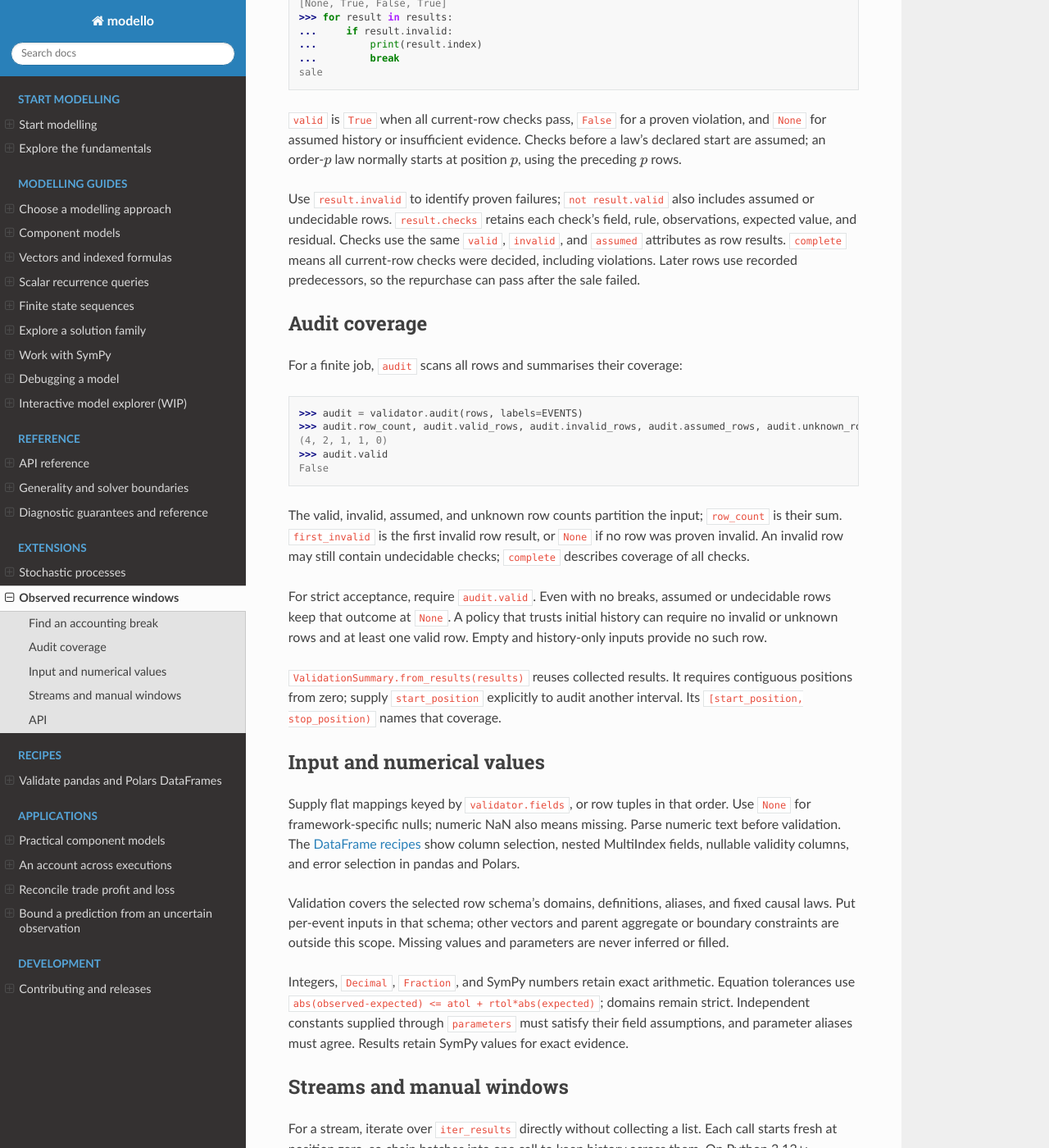
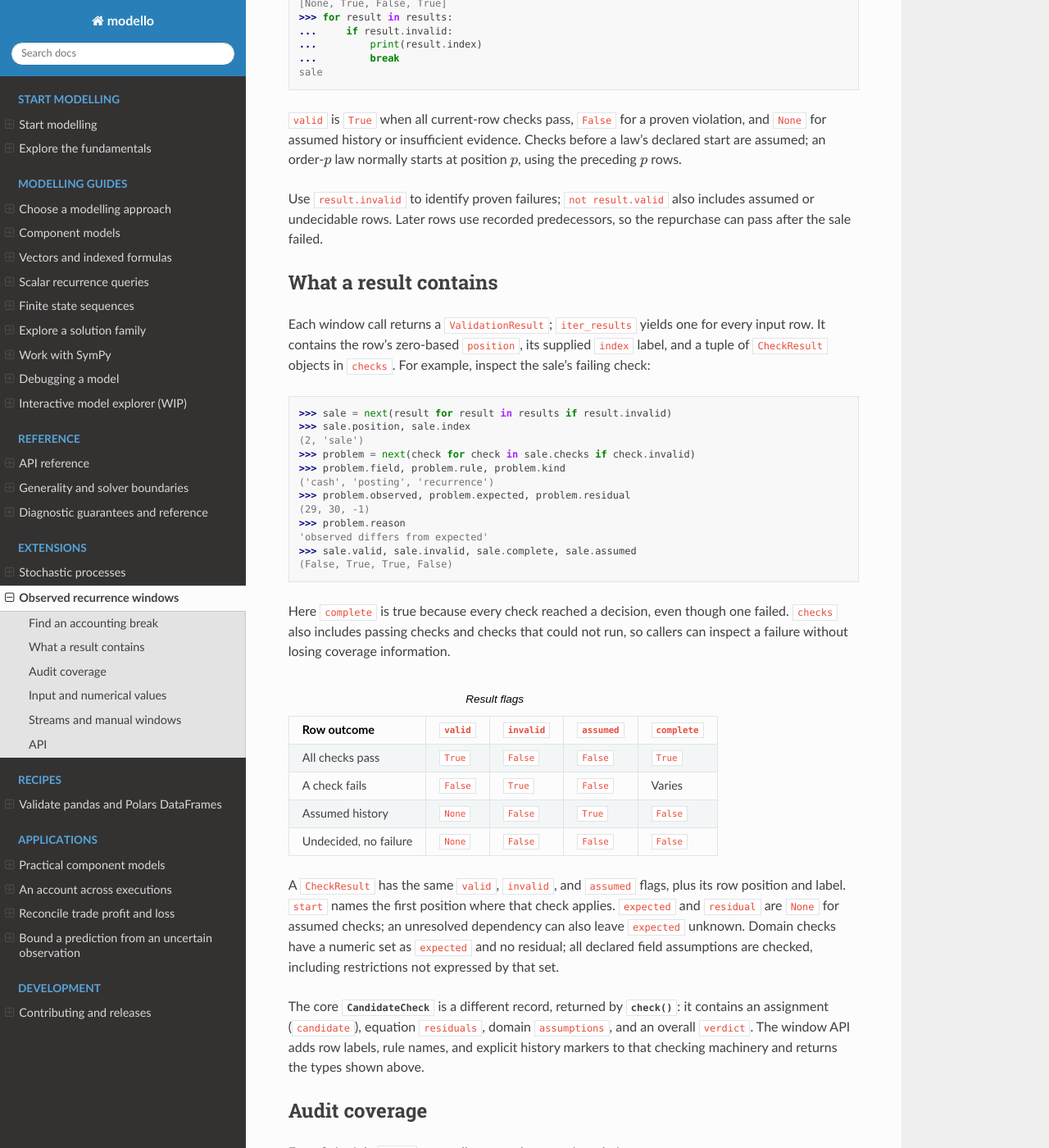
Before and after one commit to Code0x58/modello, a Sphinx documentation site: the page built from docs/contrib/validation.rst, in a window 1280 px wide and 1400 px high, scrolled down 927 px. Shown: the whole window at 82% size. Built offline with Sphinx 7.4.7 and the Read the Docs theme 3.1.0, drawn with Linux system fonts in a browser that asks for light colours; some of the changed text lies outside the part shown.

Commit message:
Reuse core model checks and SymPy window indexing

```diff
--- a/docs/contrib/validation.rst
+++ b/docs/contrib/validation.rst
@@ -73,12 +73,78 @@ Checks before a law's declared start are assumed; an order-:math:`p` law
 normally starts at position :math:`p`, using the preceding :math:`p` rows.
 
 Use ``result.invalid`` to identify proven failures; ``not result.valid`` also
-includes assumed or undecidable rows. ``result.checks`` retains each check's
-field, rule, observations, expected value, and residual. Checks use the same
-``valid``, ``invalid``, and ``assumed`` attributes as row results.
-``complete`` means all current-row checks were decided, including violations.
+includes assumed or undecidable rows.
 Later rows use recorded predecessors, so the repurchase can pass after the sale
 failed.
+
+What a result contains
+----------------------
+
+Each window call returns a ``ValidationResult``; ``iter_results`` yields one
+for every input row. It contains the row's zero-based ``position``, its supplied
+``index`` label, and a tuple of ``CheckResult`` objects in ``checks``.
+For example, inspect the sale's failing check:
+
+.. doctest::
+
+   >>> sale = next(result for result in results if result.invalid)
+   >>> sale.position, sale.index
+   (2, 'sale')
+   >>> problem = next(check for check in sale.checks if check.invalid)
+   >>> problem.field, problem.rule, problem.kind
+   ('cash', 'posting', 'recurrence')
+   >>> problem.observed, problem.expected, problem.residual
+   (29, 30, -1)
+   >>> problem.reason
+   'observed differs from expected'
+   >>> sale.valid, sale.invalid, sale.complete, sale.assumed
+   (False, True, True, False)
+
+Here ``complete`` is true because every check reached a decision, even though
+one failed. ``checks`` also includes passing checks and checks that could not
+run, so callers can inspect a failure without losing coverage information.
+
+.. list-table:: Result flags
+   :header-rows: 1
+
+   * - Row outcome
+     - ``valid``
+     - ``invalid``
+     - ``assumed``
+     - ``complete``
+   * - All checks pass
+     - ``True``
+     - ``False``
+     - ``False``
+     - ``True``
+   * - A check fails
+     - ``False``
+     - ``True``
+     - ``False``
+     - Varies
+   * - Assumed history
+     - ``None``
+     - ``False``
+     - ``True``
+     - ``False``
+   * - Undecided, no failure
+     - ``None``
+     - ``False``
+     - ``False``
+     - ``False``
+
+A ``CheckResult`` has the same ``valid``, ``invalid``, and ``assumed`` flags,
+plus its row position and label. ``start`` names the first position where that
+check applies. ``expected`` and ``residual`` are ``None`` for assumed checks;
+an unresolved dependency can also leave ``expected`` unknown. Domain checks
+have a numeric set as ``expected`` and no residual; all declared field
+assumptions are checked, including restrictions not expressed by that set.
+
+The core :class:`~modello.diagnostics.CandidateCheck` is a different record,
+returned by :meth:`~modello.diagnostics.ModelProblem.check`: it contains an
+assignment (``candidate``), equation ``residuals``, domain ``assumptions``, and
+an overall ``verdict``. The window API adds row labels, rule names, and explicit
+history markers to that checking machinery and returns the types shown above.
 
 Audit coverage
 ---------------
@@ -92,6 +158,8 @@ For a finite job, ``audit`` scans all rows and summarises their coverage:
    (4, 2, 1, 1, 0)
    >>> audit.valid
    False
+   >>> audit.first_invalid == sale
+   True
 
 The valid, invalid, assumed, and unknown row counts partition the input;
 ``row_count`` is their sum. ``first_invalid`` is the first invalid row result,
@@ -102,6 +170,9 @@ For strict acceptance, require ``audit.valid``. Even with no breaks,
 assumed or undecidable rows keep that outcome at ``None``. A policy that trusts
 initial history can require no invalid or unknown rows and at least one valid
 row. Empty and history-only inputs provide no such row.
+
+``ValidationSummary`` retains the counts and first invalid ``ValidationResult``
+without storing every row.
 
 ``ValidationSummary.from_results(results)`` reuses collected results. It requires
 contiguous positions from zero; supply ``start_position`` explicitly to audit
@@ -125,6 +196,8 @@ Integers, ``Decimal``, ``Fraction``, and SymPy numbers retain exact arithmetic.
 Equation tolerances use ``abs(observed-expected) <= atol + rtol*abs(expected)``;
 domains remain strict. Independent constants supplied through ``parameters``
 must satisfy their field assumptions, and parameter aliases must agree.
+Resolvable scalar definitions are also checked as configuration, including
+unused constants. Conflicting or undecidable alias definitions are rejected.
 Results retain SymPy values for exact evidence.
 
 Streams and manual windows
--- a/docs/contributing.rst
+++ b/docs/contributing.rst
@@ -81,8 +81,10 @@ the opt-in Itô extension; the core resolver uses scoped declaration hooks witho
 importing domain extensions.
 ``contrib/validation.py`` compiles model-vector laws into a stateless window
 function. Each call checks its final row at an absolute position, returning
-evidence and coverage. Domain and equation checks share history handling and
-result construction. A window binds observed field/lag pairs once for all rules.
+evidence and coverage. SymPy indexed expressions represent the observed window;
+the adapter delegates equations and domains to ``ModelProblem.check`` and
+constant expansion to the core definition resolver. Results add row labels,
+rule names, and history coverage to the core evidence.
 The stream iterator projects and converts each incoming row once, retaining at
 most ``window_size`` rows of observations.
 Audits require contiguous results from zero by default; other intervals need an
```
Also changed, not shown: docs/diagnostics.rst (+16 -0 lines), 6 other files.
